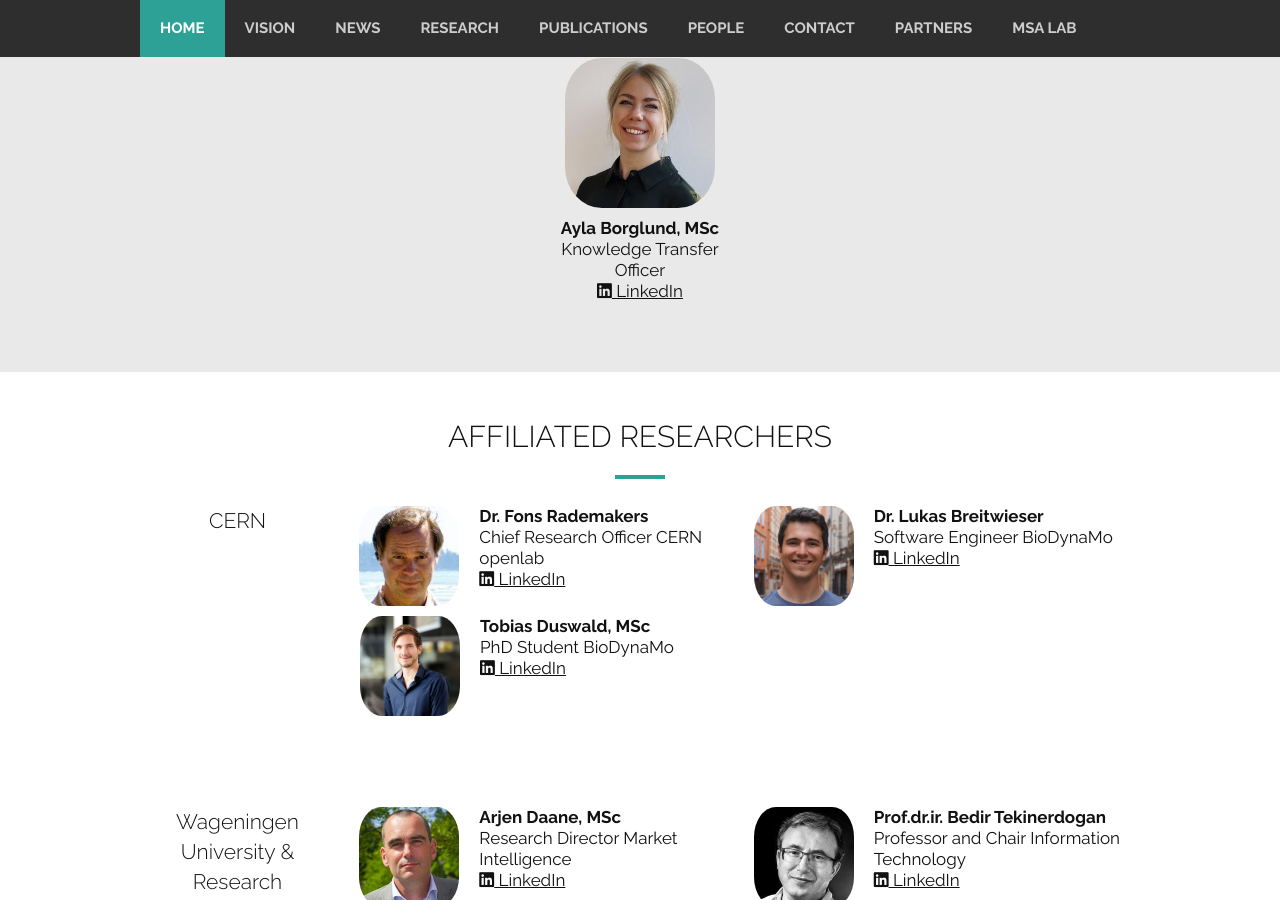
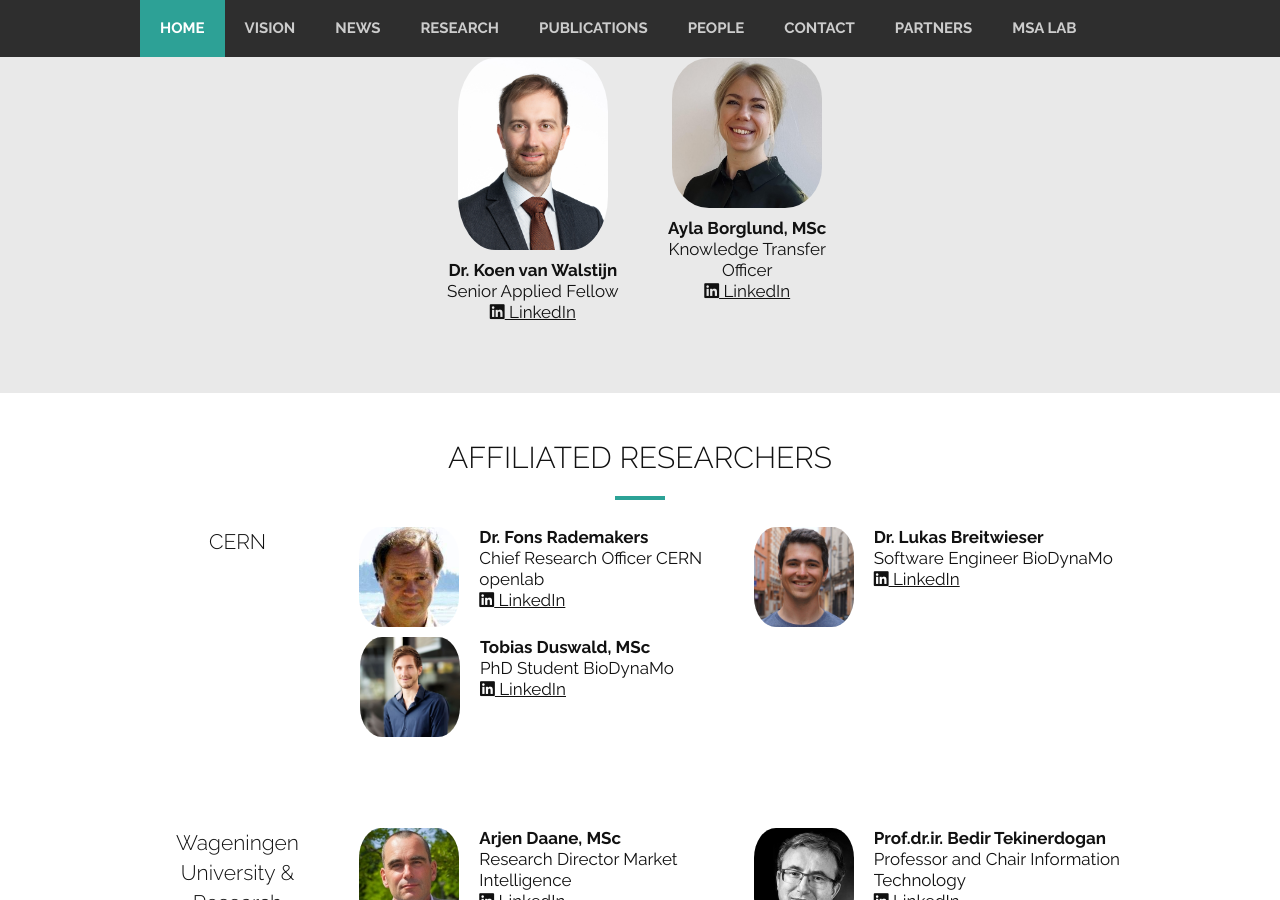
Before and after one commit to HighLO/highlo.github.io, a Jekyll site: the page built from index.html, in a window 1280 px wide and 900 px high, scrolled down 3899 px. Built offline with Jekyll 4.4.1, drawn with Linux system fonts in a browser that asks for light colours; nearby versions of some CDN libraries; comment, search, counter and statistics services are not loaded.

Commit message:
Update people.yml

```diff
--- a/_data/people.yml
+++ b/_data/people.yml
@@ -52,6 +52,12 @@
   organization: CERN
   picture: assets/images/jonas-rembser.png
   linkedin: https://www.linkedin.com/in/jonas-rembser/
+- walstijn:
+  name: Dr. Koen van Walstijn
+  title: Senior Applied Fellow
+  organization: CERN
+  picture: assets/images/koen-van-walstijn.jpg
+  linkedin: https://www.linkedin.com/in/koen-van-walstijn-317810384/
 - borglund:
   name: Ayla Borglund, MSc
   title: Knowledge Transfer Officer
```
